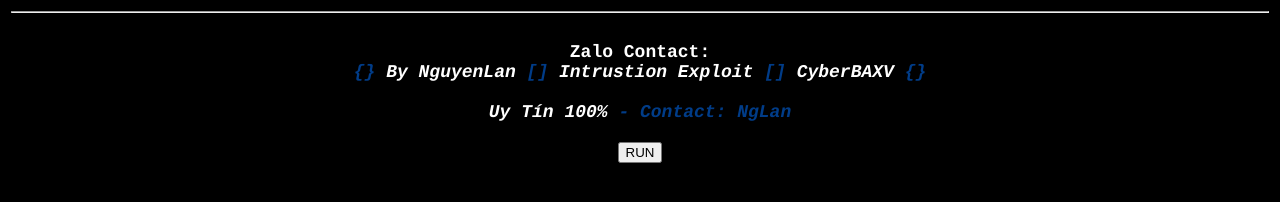
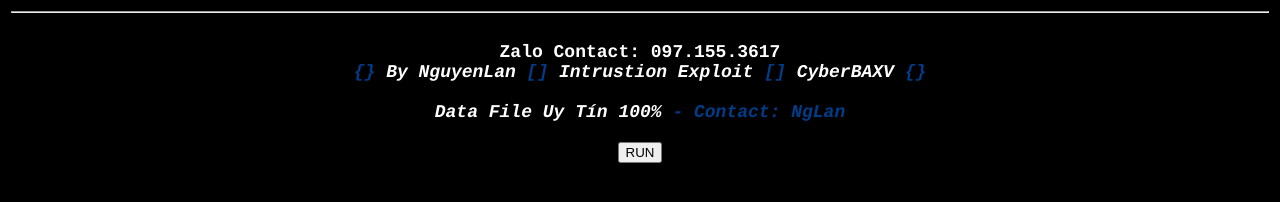
Before and after one commit to NgLan756/Nlan, a plain HTML site: page index.html in a window 1280 px wide. Shown: the part 426-628 px from the top of the page. Drawn offline with Linux system fonts and the light colour scheme.

Commit message:
Update index.html

```diff
--- a/index.html
+++ b/index.html
@@ -9,7 +9,7 @@
     <link rel="icon" href="https://img.upanh.tv/2025/03/05/IMG_4684.png" alt="IMG_4684.png">
     <link rel="stylesheet" href="style.css">
     <link rel="shortcut icon" href="https://img.upanh.tv/2025/03/05/IMG_4684.png" alt="IMG_4684.png">
-    <title>Hacked by | MinhChau</title>
+    <title>@HoangLan</title></title>
     <style>
         @keyframes rainbow {
             0% { color: red; }
@@ -81,8 +81,8 @@
                         <img alt="" src="https://i.gifer.com/PcUC.gif">
                         <hr>
                         <br>
-                        <b><span style="color: white;">Zalo Contact: </br><i class="rainbow-text">{} <i style="color: white;"> By NguyenLan <i class="rainbow-text"> [] <i style="color: white;"> Intrustion Exploit <i class="rainbow-text"> [] <i style="color: white;"> CyberBAXV <i class="rainbow-text">{}</i></span></b><br>
-                        <b><span style="color: white;"></br>Uy Tín 100%<i class="rainbow-text"> - Contact: NgLan </i></span></b><br>
+                        <b><span style="color: white;">Zalo Contact: 097.155.3617</br><i class="rainbow-text">{} <i style="color: white;"> By NguyenLan <i class="rainbow-text"> [] <i style="color: white;"> Intrustion Exploit <i class="rainbow-text"> [] <i style="color: white;"> CyberBAXV <i class="rainbow-text">{}</i></span></b><br>
+                        <b><span style="color: white;"></br> Data File Uy Tín 100%<i class="rainbow-text"> - Contact: NgLan </i></span></b><br>
                         <div class="control-buttons">
                             <button class="toggle-music" onclick="toggleMusic()">
                                 <div class="loading" id="loading"></div>
```
